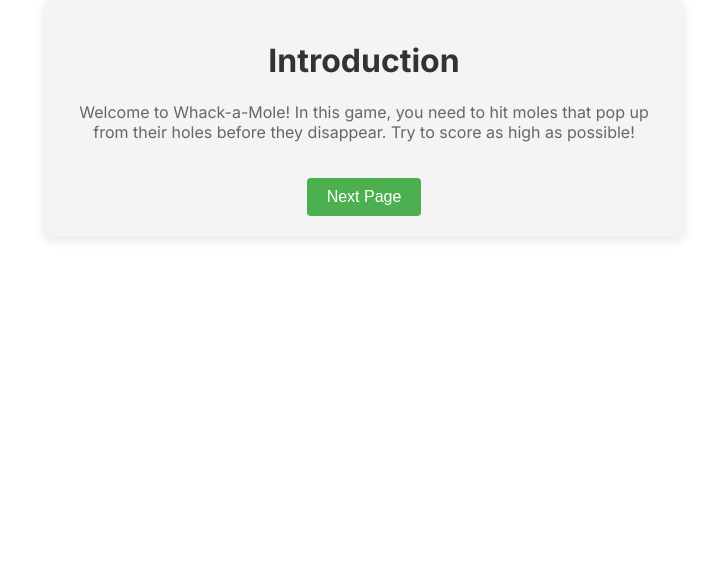
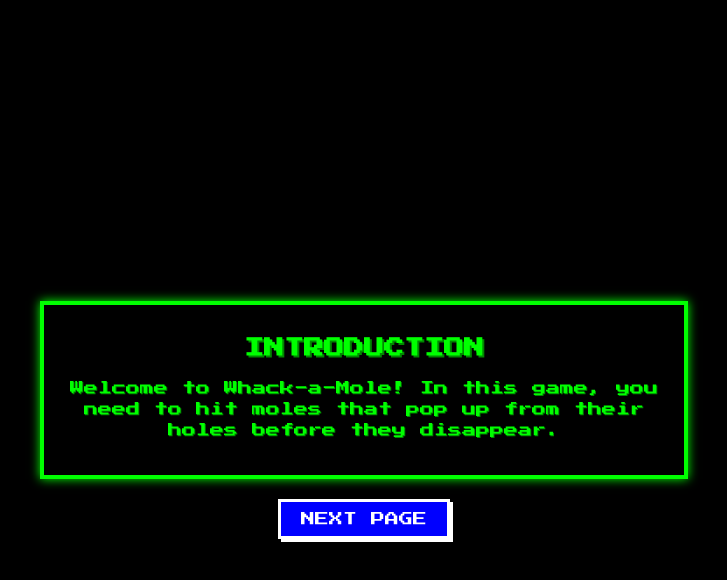
Before and after one commit to 965615088/CSS_Assignment, a Next.js app: page /guide in a window 1280 px wide. Shown: the top 580 px of the page, without its empty margins (276-1003 px from the left). Built offline with nearby package versions, Linux system fonts and the light colour scheme.

Commit message:
Commit style changes to main menu and guide

```diff
--- a/app/game/page.jsx
+++ b/app/game/page.jsx
@@ -25,7 +25,7 @@ export default function App() {
         const parsedSettings = JSON.parse(savedSettings);
         setDifficulty(parsedSettings.difficulty || "medium");
         setMoleSkin(parsedSettings.moleSkin || "mole.png");
-        setVolume(Number(parsedSettings.volume) || 50);
+        setVolume(Number(parsedSettings.volume) ?? 50);
       }
     }
   }, []);
--- a/app/guide/page.jsx
+++ b/app/guide/page.jsx
@@ -1,7 +1,7 @@
 "use client"
 import React, { useState } from 'react';
 import Link from 'next/link';
-import styles from './page.module.css';
+import styles from './Page.module.css';
 
 const Guide = () => {
   const [page, setPage] = useState(0);
@@ -9,27 +9,27 @@ const Guide = () => {
   const sections = [
     {
       title: 'Introduction',
-      content: 'Welcome to Whack-a-Mole! In this game, you need to hit moles that pop up from their holes before they disappear. Try to score as high as possible!',
+      content: 'Welcome to Whack-a-Mole! In this game, you need to hit moles that pop up from their holes before they disappear.',
     },
     {
       title: 'Game Setup',
-      content: 'The game consists of several holes, and moles will randomly pop up from them. Your goal is to hit as many moles as possible within the time limit.',
+      content: 'The game takes place on a 3x3 grid, with a total of 9 holes, and moles will randomly pop up from them. Your goal is to hit as many moles as possible within the time limit. However, bombs may also appear out of the holes! Watch out for them and if you hit 3 bombs and lose all 3 lives, it\'s game over!',
     },
     {
       title: 'Difficulty Levels',
-      content: 'There are three difficulty levels: Easy, Medium, and Hard. As you increase the difficulty, moles pop up more frequently and stay visible for less time.',
+      content: 'There are three difficulty levels: Easy, Medium, and Hard. As you increase the difficulty, moles and BOMBS pop up more frequently so try not to hit the wrong target!',
     },
     {
       title: 'How to Play',
-      content: 'When a mole pops up, click on it to score a point. If you miss it, you lose time. Try to hit as many moles as possible to achieve a high score.',
+      content: 'When a mole pops up, click on it to score a point. Try to hit as many moles as possible to achieve a high score!',
     },
     {
       title: 'Controls',
-      content: 'Simply click on the moles when they appear. On mobile, tap the moles to hit them.',
+      content: 'Left click on the mole when it appears out the hole to score a point, while clicking on a bomb loses you one life point.',
     },
     {
       title: 'Tips for Success',
-      content: 'Stay focused and try to predict where the moles will pop up. Higher difficulty levels will require faster reflexes!',
+      content: 'Stay focused and try to predict where the moles will pop up without exploding. Higher difficulty levels will require faster reflexes!',
     },
   ];
 
@@ -41,15 +41,15 @@ const Guide = () => {
 
   return (
     <div className={styles.container}>
-      <div className={styles.content}>
-        <h1 className={styles.title}>{sections[page].title}</h1>
-        <p className={styles.paragraph}>{sections[page].content}</p>
+      <div className={styles.contentBox}>
+        <h1 className={styles.titleText}>{sections[page].title}</h1>
+        <p className={styles.bodyText}>{sections[page].content}</p>
       </div>
       {page < sections.length - 1 ? (
-        <button className={styles.nextButton} onClick={nextPage}>Next Page</button>
+        <button className={styles.actionButton} onClick={nextPage}>Next Page</button>
       ) : (
         <Link href="/" passHref>
-          <button className={styles.nextButton}>Return to Main Menu</button>
+          <button className={styles.actionButton}>Return to Main Menu</button>
         </Link>
       )}
     </div>
--- a/app/guide/page.module.css
+++ b/app/guide/page.module.css
@@ -1,43 +1,60 @@
+@import url('https://fonts.googleapis.com/css2?family=Press+Start+2P&display=swap');
+
 .container {
+  background-color: black;
+  color: #00ff00;
+  font-family: 'Press Start 2P', cursive;
+  text-align: center;
+  height: 100vh;
   display: flex;
   flex-direction: column;
+  justify-content: center;
   align-items: center;
-    justify-content: center;
   padding: 20px;
-    background-color: #f4f4f4;
-    border-radius: 8px;
-    box-shadow: 0px 4px 12px rgba(0, 0, 0, 0.1);
-    width: 80%;
-    margin: auto;
-    max-width: 600px;
 }
 
-  .content {
-    text-align: center;
-    margin-bottom: 20px;
+.contentBox {
+  border: 4px solid #00ff00;
+  padding: 20px;
+  width: 80%;
+  max-width: 600px;
+  background-color: rgba(0, 0, 0, 0.8);
+  box-shadow: 0px 0px 10px #00ff00;
 }
 
-  .title {
-    font-size: 2rem;
-    color: #333;
+.titleText {
+  font-size: 20px;
+  text-transform: uppercase;
+  margin-bottom: 20px;
+  text-shadow: 2px 2px 0px #008800;
 }
 
-  .paragraph {
-    font-size: 1rem;
-    color: #666;
+.bodyText {
+  font-size: 14px;
+  line-height: 1.5;
+  text-shadow: 1px 1px 0px #008800;
 }
 
-  .nextButton {
+.actionButton {
+  background-color: #0000ff;
+  color: white;
+  font-size: 14px;
   padding: 10px 20px;
-    font-size: 1rem;
-    background-color: #4CAF50;
-    color: white;
-    border: none;
-    border-radius: 4px;
+  border: 3px solid white;
+  text-transform: uppercase;
+  font-family: 'Press Start 2P', cursive;
   cursor: pointer;
-    transition: background-color 0.3s ease;
+  margin-top: 20px;
+  box-shadow: 3px 3px 0px white;
+  transition: all 0.2s;
 }
 
-  .nextButton:hover {
-    background-color: #45a049;
+.actionButton:hover {
+  background-color: #ff0000;
+  box-shadow: 3px 3px 0px yellow;
 }
+
+.actionButton:active {
+  box-shadow: none;
+  transform: translate(3px, 3px);
+}
--- a/app/page.module.css
+++ b/app/page.module.css
@@ -1,48 +1,68 @@
+@import url('https://fonts.googleapis.com/css2?family=Press+Start+2P&display=swap');
+
 .container {
+  background-color: black;
+  color: #00ff00;
+  font-family: 'Press Start 2P', cursive;
+  text-align: center;
+  height: 100vh;
   display: flex;
-    height: 100vh;
+  flex-direction: column;
+  justify-content: center;
   align-items: center;
-    justify-content: center;
-    background: url('/background.png') no-repeat center center/cover;
+  padding: 20px;
 }
 
 .menuBox {
-    text-align: center;
-    background: rgba(255, 255, 255, 0.8);
-    padding: 2rem;
-    border-radius: 20px;
-    box-shadow: 0px 10px 25px rgba(0, 0, 0, 0.3);
+  border: 4px solid #00ff00;
+  padding: 20px;
+  width: 80%;
+  max-width: 600px;
+  background-color: rgba(0, 0, 0, 0.8);
+  box-shadow: 0px 0px 10px #00ff00;
 }
 
 .title {
-    font-size: 3.5rem;
-    font-weight: bold;
-    color: #ff9900;
-    text-shadow: 3px 3px 0px #ff6600;
-    margin-bottom: 1.5rem;
+  font-size: 24px;
+  text-transform: uppercase;
+  margin-bottom: 10px;
+  text-shadow: 3px 3px 0px #008800;
+}
+
+.subtitle {
+  font-size: 14px;
+  line-height: 1.5;
+  text-shadow: 2px 2px 0px #008800;
+  margin-bottom: 20px;
 }
 
 .buttonContainer {
   display: flex;
   flex-direction: column;
-    gap: 1rem;
+  gap: 10px;
 }
 
 .button {
   display: inline-block;
-    padding: 12px 25px;
-    font-size: 1.5rem;
-    font-weight: bold;
-    color: #ffffff;
-    background: linear-gradient(to bottom, #c4e700, #7ab800);
-    border: 3px solid #ff6600;
-    border-radius: 25px;
+  background-color: #0000ff;
+  color: white;
+  font-size: 14px;
+  padding: 10px 20px;
+  border: 3px solid white;
+  text-transform: uppercase;
+  font-family: 'Press Start 2P', cursive;
+  cursor: pointer;
   text-decoration: none;
-    transition: all 0.3s ease-in-out;
-    text-shadow: 2px 2px 0px #444;
+  box-shadow: 3px 3px 0px white;
+  transition: all 0.2s;
 }
 
 .button:hover {
-    background: linear-gradient(to bottom, #a1cc00, #6a9f00);
-    transform: scale(1.05);
+  background-color: #ff0000;
+  box-shadow: 3px 3px 0px yellow;
 }
+
+.button:active {
+  box-shadow: none;
+  transform: translate(3px, 3px);
+}
--- a/package.json
+++ b/package.json
@@ -9,7 +9,7 @@
     "lint": "next lint"
   },
   "dependencies": {
-    "next": "14.0.2",
+    "next": "^15.2.0-canary.45",
     "react": "^18",
     "react-dom": "^18",
     "react-router-dom": "^7.1.3",
```
Also changed, not shown: 1 other file (tests, documents, lock files or other folders). Lines whose indentation alone changed are shown as unchanged.
